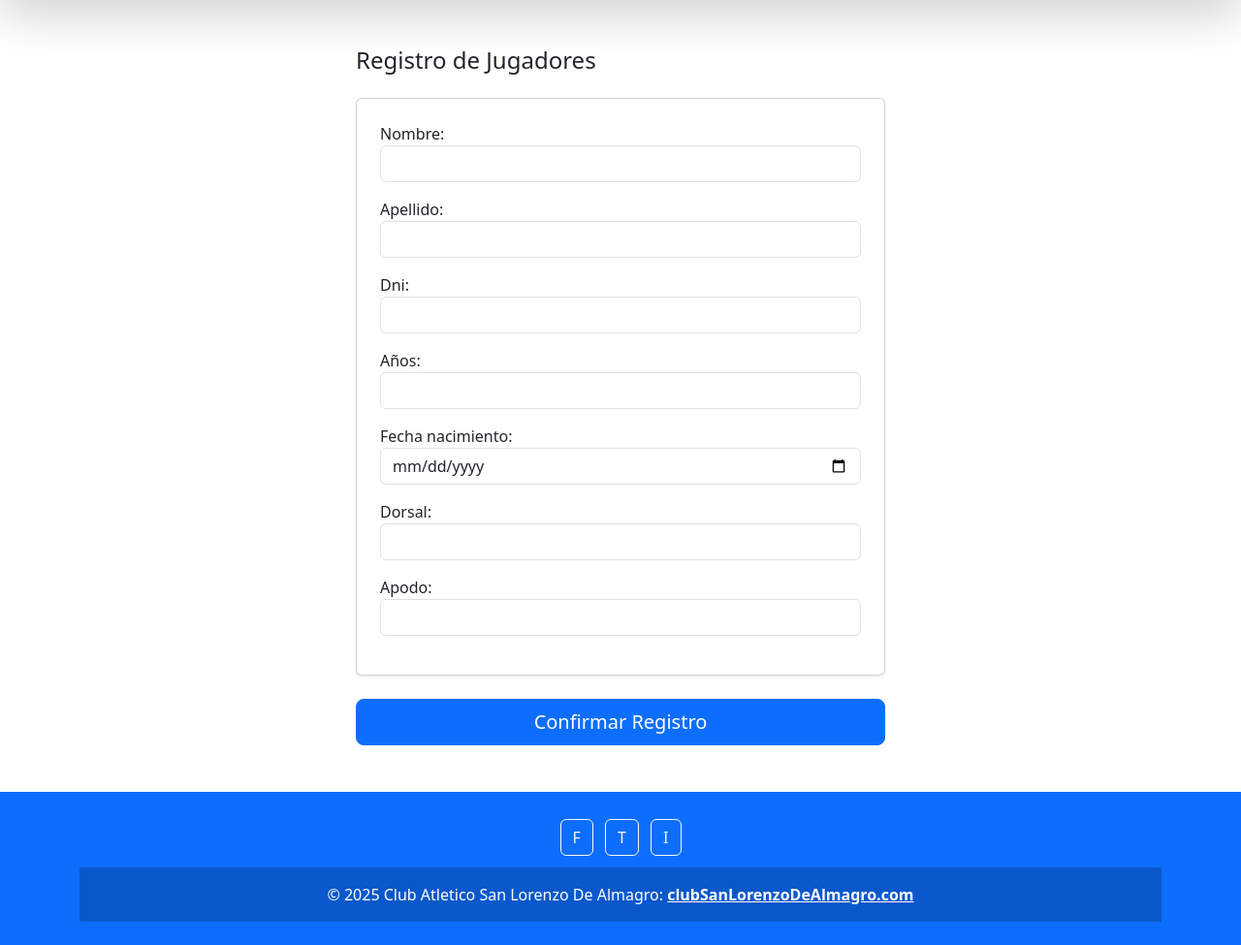
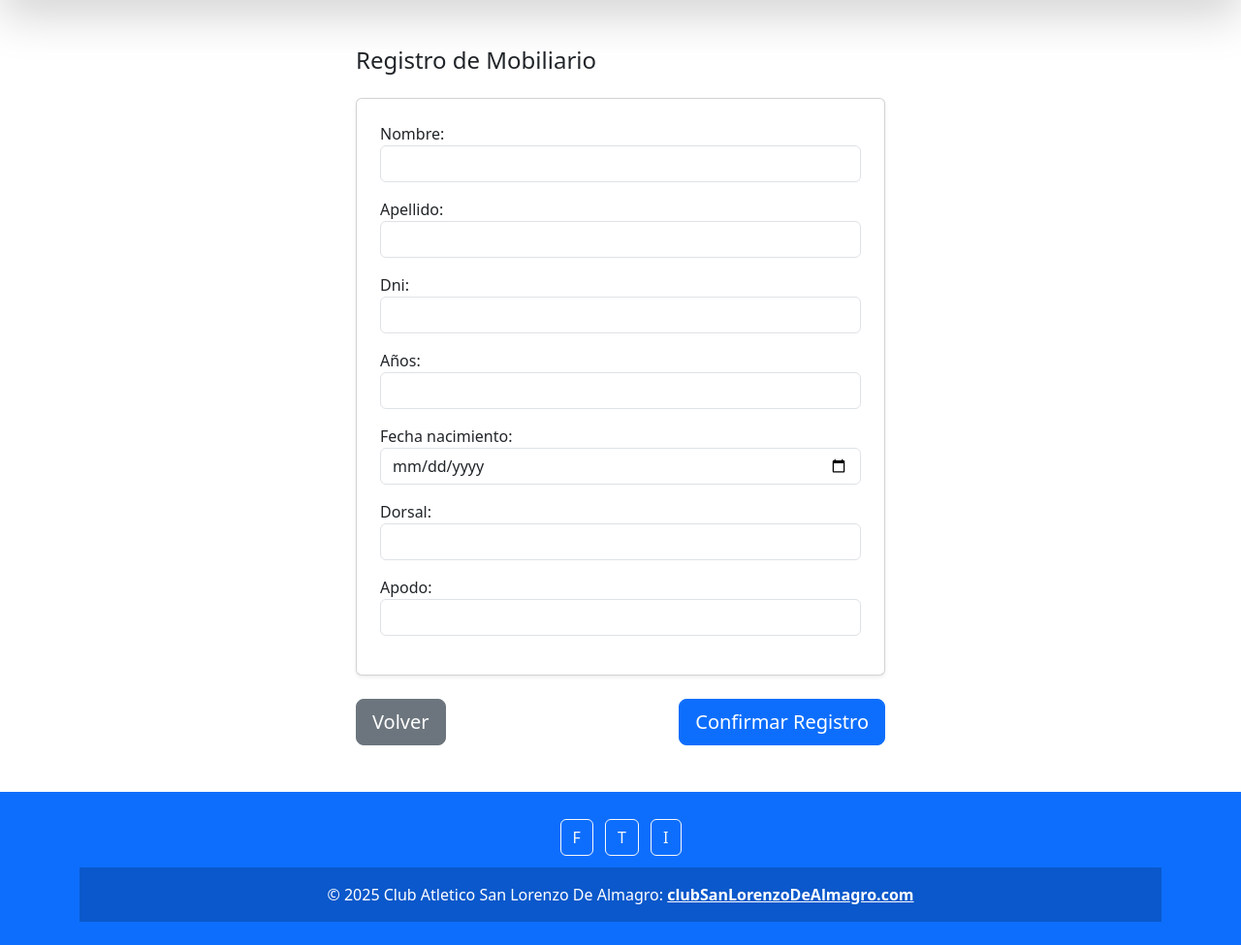
Before and after one commit to mateocaputo/ProyectoClubDeFutbol, a Django app: page /jugadores in a window 1280 px wide. Shown: the part 62-1037 px from the top of the page at 97% size. Run offline with Django 5.2, Linux system fonts and the light colour scheme.

Commit message:
Modifico formulario agregandole un boton de volver y modifico listas de mostrar info quitando botones volve e inicio innecesarios

```diff
--- a/club/templates/club/index.html
+++ b/club/templates/club/index.html
@@ -48,13 +48,13 @@
                         <a class="nav-link active text-white" aria-current="page" href = {% url 'index' %}>🔴🔵Inicio</a>
                     </li>
                     <li class="nav-item">
-                        <a class="nav-link active text-white" aria-current="page" href="jugadores_busqueda">⚽ Jugadores</a>
+                        <a class="nav-link active text-white" aria-current="page" href={% url 'jugadores_list' %}>⚽ Jugadores</a>
                     </li>
                     <li class="nav-item">
-                        <a class="nav-link text-white" href="patrocinadores_busqueda">🤝 Patrocinadores</a>
+                        <a class="nav-link text-white" href={% url 'patrocinadores_list' %}>🤝 Patrocinadores</a>
                     </li>
                     <li class="nav-item">
-                        <a class="nav-link text-white" href="mobiliario_busqueda">🏟️ Mobiliario</a>
+                        <a class="nav-link text-white" href={% url 'mobiliario_list' %}>🏟️ Mobiliario</a>
                     </li>
                 </ul>
             </div>
--- a/club/templates/club/jugadores.html
+++ b/club/templates/club/jugadores.html
@@ -1,13 +1,13 @@
 {% extends "club/index.html" %}
 
-{% block titulo %} Gestión de jugadores del Club {% endblock titulo %}
+{% block titulo %} Gestión de mobiliario {% endblock titulo %}
 
 {% block contenido %}
 
     <div class="container mt-5 mb-5">
         <div class="row justify-content-center">
             <div class="col-12 col-md-8 col-lg-6">
-            <h4 class="mb-4">Registro de Jugadores</h4>
+                <h4 class="mb-4">Registro de Mobiliario</h4>
                 <form method="POST">
                     {% csrf_token %}
 
@@ -15,7 +15,12 @@
                         {{ form.as_p }}
                     </div>
 
-                <div class="d-grid gap-2 mt-4">
+                    <div class="d-flex justify-content-between mt-4">
+
+                        <a href="{% url 'jugadores_list' %}" class="btn btn-secondary btn-lg">
+                            Volver
+                        </a>
+
                         <button type="submit" class="btn btn-primary btn-lg">
                             Confirmar Registro
                         </button>
@@ -25,4 +30,4 @@
         </div>
     </div>
 
-{% endblock %}
+{% endblock contenido %}
--- a/club/urls.py
+++ b/club/urls.py
@@ -4,16 +4,16 @@ from club.views import *
 urlpatterns = [
     path("", index, name = "index"),
     path("jugadores", crearJugador, name = "jugadores_form"),
-    path("jugadores_busqueda", listar_jugadores, name = "jugadores_list"),
+    path("jugadores/busqueda", listar_jugadores, name = "jugadores_list"),
     path("jugadores/<int:dni>/eliminado", eliminar_jugador, name = "eliminar_jugador"),
     path("jugadores/<int:dni>/modificado", modificar_jugador, name = "modificar_jugador"),
 
-    path("patrocinadores_busqueda", listar_patrocinadores, name = "patrocinadores_list"),
+    path("patrocinadores/busqueda", listar_patrocinadores, name = "patrocinadores_list"),
     path("patrocinadores", crearPatrocinador, name = "patrocinadores_form"),
     path("patrocinador/<int:numero_interno>/eliminado", eliminar_patrocinador, name = "eliminar_patrocinador"),
     path("patrocinador/<int:numero_interno>/modificado", modificar_patrocinador, name = "modificar_patrocinador"),
 
-    path("mobiliario_busqueda", listar_mobiliario, name = "mobiliario_list"),
+    path("mobiliario/busqueda", listar_mobiliario, name = "mobiliario_list"),
     path("mobiliario", crearMobiliario, name = "mobiliarios_form"),
     path("mobiliario/<int:numero_serie>/eliminado", eliminar_item, name = "eliminar_item"),
     path("mobiliario/<int:numero_serie>/modificado", modificar_item, name = "modificar_item"),
```
Also changed, not shown: club/templates/club/jugadores_list.html (+0 -10 lines), club/templates/club/mobiliario_list.html (+0 -10 lines), club/templates/club/mobiliarios.html (+7 -2 lines), club/templates/club/patrocinadores.html (+9 -4 lines), club/templates/club/patrocinadores_list.html (+0 -10 lines). Lines whose indentation alone changed are shown as unchanged.
